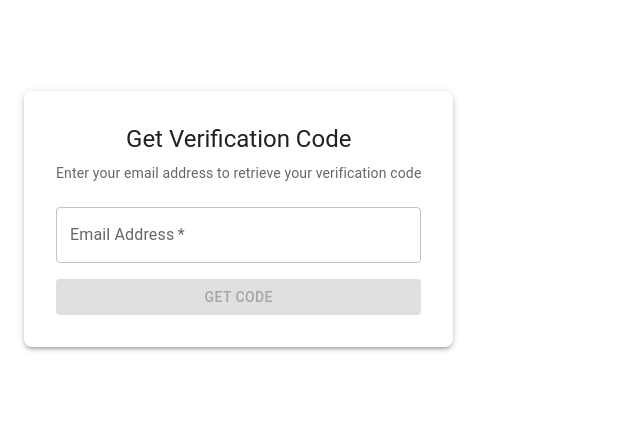
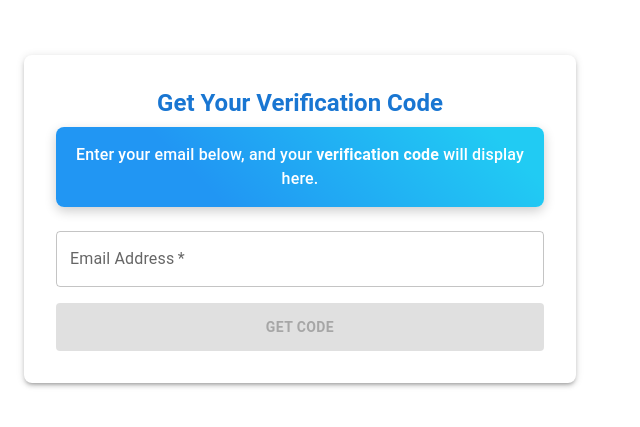
Before and after one commit to igbomalam1/waitlist, a React (Vite) app: page /get-code in a window 1280 px wide. Shown: the part 181-608 px from the top of the page, without its empty margins (0-640 px from the left). Built offline with nearby package versions, Linux system fonts and the light colour scheme; no server answers.

Commit message:
Update GetCode.tsx
get code updated again

```diff
--- a/src/pages/waitlist/GetCode.tsx
+++ b/src/pages/waitlist/GetCode.tsx
@@ -5,7 +5,7 @@ import { TextField, Button, Typography, Box, Alert, Container, Paper } from "@mu
 import { motion } from "framer-motion";
 
 // Define the base URL for your backend
-const BASE_URL = "https://orangedynasty.global";
+const BASE_URL = import.meta.env.VITE_API_BASE_URL || "https://orangedynasty.global";
 
 const GetCode: React.FC = () => {
   const [email, setEmail] = useState("");
@@ -45,7 +45,7 @@ const GetCode: React.FC = () => {
         setError("Invalid response from server. Please try again.");
       }
     } catch (err: any) {
-      console.error("Get code error:", err.response?.data);
+      console.error("Get code error:", err.response?.status, err.response?.data, err.message);
 
       // Handle different error scenarios
       if (err.response?.status === 404) {
@@ -76,14 +76,33 @@ const GetCode: React.FC = () => {
         transition={{ duration: 0.5 }}
         style={{ width: "100%" }}
       >
-        <Paper elevation={3} sx={{ p: { xs: 2, sm: 4 }, borderRadius: 2 }}>
-          <Typography variant="h5" component="h2" gutterBottom textAlign="center">
-            Get Verification Code
+        <Paper elevation={3} sx={{ p: { xs: 2, sm: 4 }, borderRadius: 2, bgcolor: "background.paper" }}>
+          <Typography variant="h5" component="h2" gutterBottom textAlign="center" sx={{ fontWeight: "bold", color: "primary.main" }}>
+            Get Your Verification Code
           </Typography>
 
-          <Typography variant="body2" sx={{ mb: 3, textAlign: "center", color: "text.secondary" }}>
-            Enter your email address to retrieve your verification code
-          </Typography>
+          {/* Explanation message */}
+          <motion.div
+            initial={{ opacity: 0, scale: 0.95 }}
+            animate={{ opacity: 1, scale: 1 }}
+            transition={{ duration: 0.4 }}
+          >
+            <Box
+              sx={{
+                mb: 3,
+                p: 2,
+                borderRadius: 2,
+                background: "linear-gradient(45deg, #2196F3 30%, #21CBF3 90%)",
+                color: "white",
+                textAlign: "center",
+                boxShadow: "0 4px 12px rgba(0, 0, 0, 0.2)",
+              }}
+            >
+              <Typography variant="body1" sx={{ fontWeight: "medium" }}>
+                Enter your email below, and your <strong>verification code</strong> will display here.
+              </Typography>
+            </Box>
+          </motion.div>
 
           {error && (
             <motion.div initial={{ opacity: 0 }} animate={{ opacity: 1 }} transition={{ duration: 0.3 }}>
@@ -113,6 +132,7 @@ const GetCode: React.FC = () => {
               disabled={loading}
               placeholder="Enter your email address"
               autoComplete="email"
+              sx={{ bgcolor: "white", borderRadius: 1 }}
             />
 
             <motion.div whileHover={{ scale: loading ? 1 : 1.05 }} whileTap={{ scale: loading ? 1 : 0.95 }}>
@@ -122,6 +142,7 @@ const GetCode: React.FC = () => {
                 color="primary"
                 fullWidth
                 disabled={loading || !email.trim()}
+                sx={{ py: 1.5, fontWeight: "bold" }}
               >
                 {loading ? "Getting Code..." : "Get Code"}
               </Button>
@@ -142,13 +163,13 @@ const GetCode: React.FC = () => {
                   {code}
                 </Typography>
                 <Typography variant="body2" sx={{ color: "success.contrastText" }}>
-                  Use this code to verify your email address
+                  Use this code to verify your email on the waitlist page.
                 </Typography>
               </Box>
 
               <Box sx={{ mt: 2, textAlign: "center" }}>
                 <Typography variant="body2">
-                  Return to <Link to="/waitlist" style={{ color: "primary.main" }}>Join Waitlist</Link> to enter your code.
+                  Return to <Link to="/waitlist" style={{ color: "primary.main", fontWeight: "bold" }}>Join Waitlist</Link> to enter your code.
                 </Typography>
               </Box>
             </motion.div>
```
